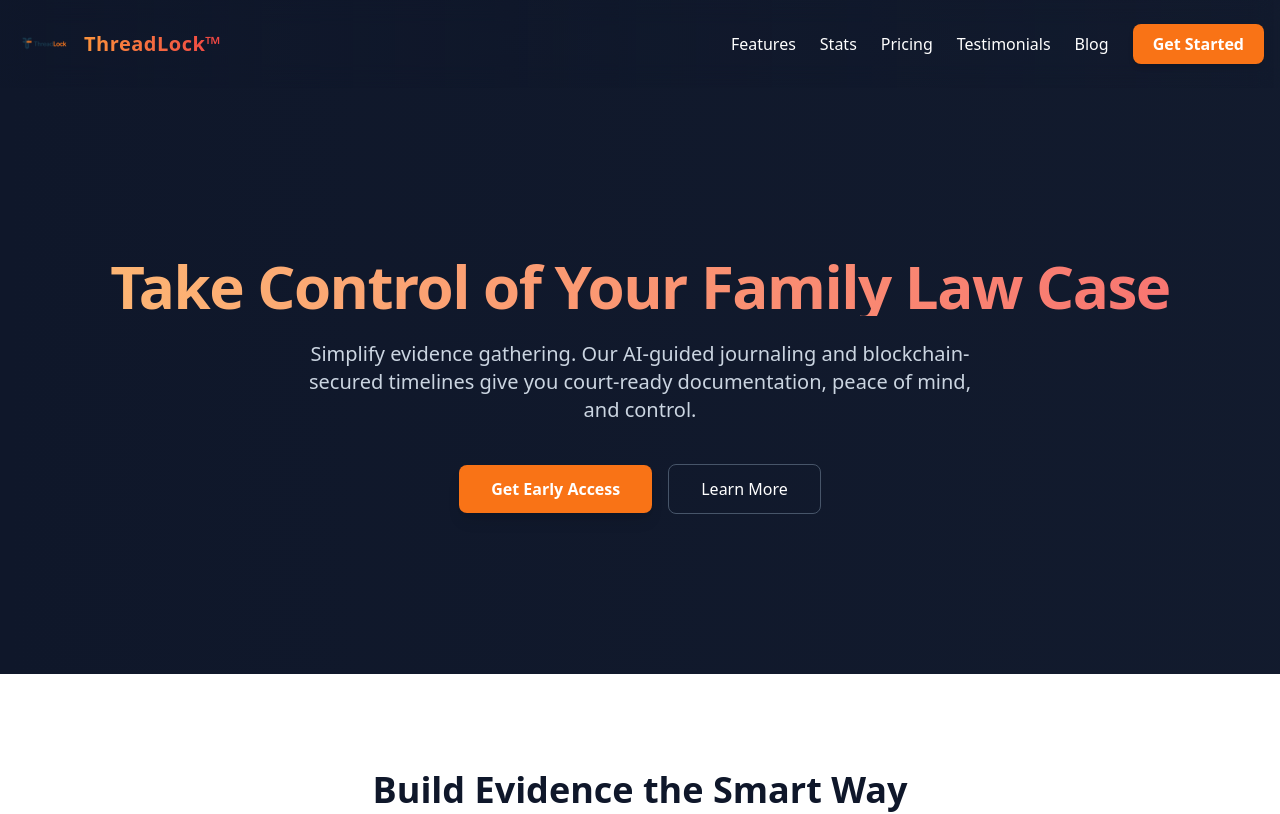
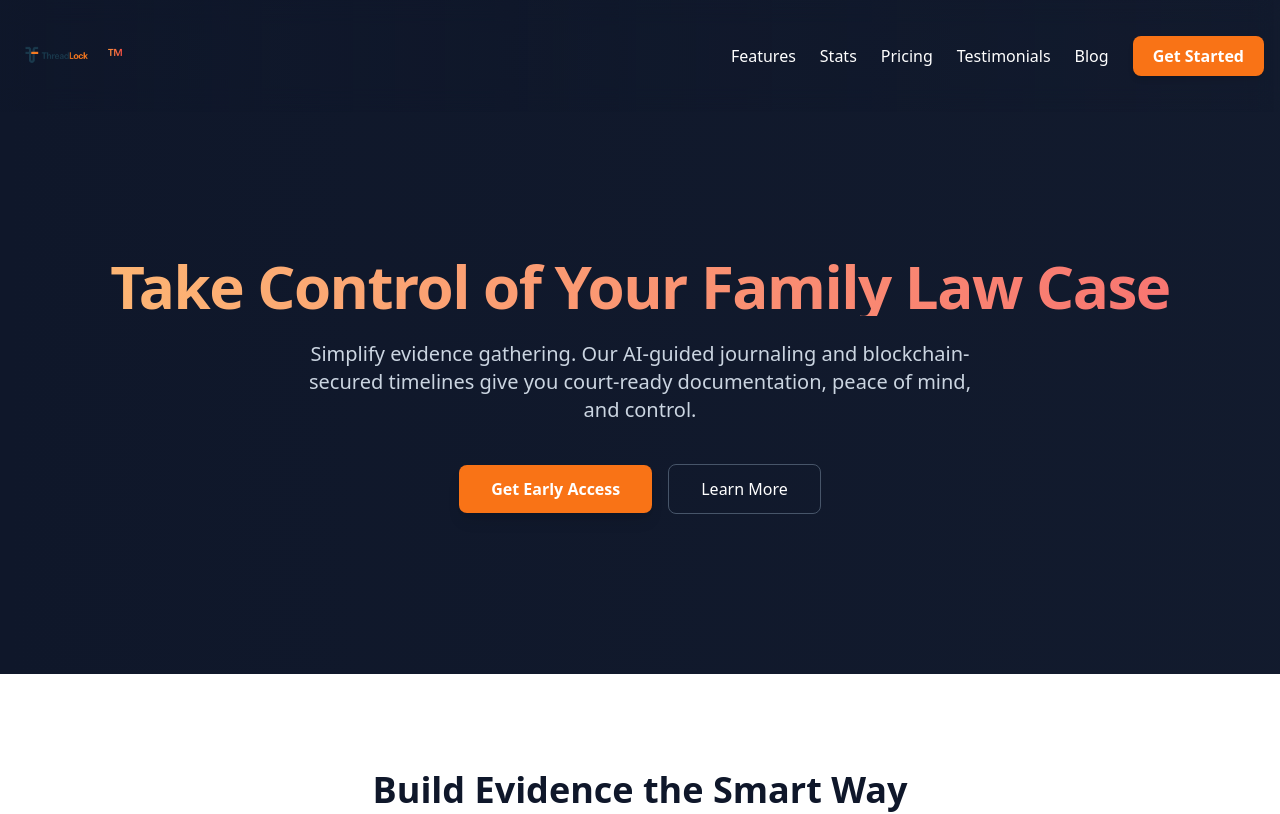
Before and after one commit to RedThreadGrp/ThreadLock, a Next.js app: page / in a window 1280 px wide. Shown: the top 814 px of the page. Built offline with nearby package versions, Linux system fonts and the light colour scheme.

Commit message:
Update index.js

```diff
--- a/pages/index.js
+++ b/pages/index.js
@@ -1,4 +1,4 @@
-import React from 'react';
+import React, { useState } from 'react';
 
 // --- SVG ICONS ---
 // Using inline SVGs is a great practice in React.
@@ -15,12 +15,12 @@ const FileTextIcon = (props) => (
 
 
 // --- HEADER ---
-const Header = () => (
+const Header = ({ handleCheckout, isLoading }) => (
   <header className="absolute top-0 left-0 w-full z-10 p-4 bg-gradient-to-r from-slate-900/50 via-slate-900/20 to-transparent backdrop-blur-md">
     <div className="container mx-auto flex justify-between items-center">
       <div className="flex items-center space-x-3">
-        <img src="/threadlock-logo.png" alt="ThreadLock Logo" className="h-14 w-auto" onError={(e) => { e.target.onerror = null; e.target.src='https://placehold.co/100x100/1e293b/f97316?text=T' }} />
-        <span className="text-transparent bg-clip-text bg-gradient-to-r from-orange-400 to-red-500 font-bold text-xl tracking-wide">ThreadLock™</span>
+        <img src="/threadlock-logo.png" alt="ThreadLock Logo" className="h-20 w-auto" onError={(e) => { e.target.onerror = null; e.target.src='https://placehold.co/100x100/1e293b/f97316?text=T' }} />
+        <span className="text-transparent bg-clip-text bg-gradient-to-r from-orange-400 to-red-500 font-bold text-xl tracking-wide">™</span>
       </div>
       <nav className="hidden md:flex space-x-6 text-white font-medium items-center">
         <a href="#features" className="hover:text-orange-400 transition-colors">Features</a>
@@ -28,9 +28,9 @@ const Header = () => (
         <a href="#pricing" className="hover:text-orange-400 transition-colors">Pricing</a>
         <a href="#testimonials" className="hover:text-orange-400 transition-colors">Testimonials</a>
         <a href="https://blog.threadlock.ai" target="_blank" rel="noopener noreferrer" className="hover:text-orange-400 transition-colors">Blog</a>
-        <a href="#pricing" className="bg-orange-500 text-white font-semibold px-5 py-2 rounded-lg shadow-md hover:bg-orange-600 transform hover:-translate-y-0.5 transition-all duration-300 ease-in-out">
-          Get Started
-        </a>
+        <button onClick={handleCheckout} disabled={isLoading} className="bg-orange-500 text-white font-semibold px-5 py-2 rounded-lg shadow-md hover:bg-orange-600 transform hover:-translate-y-0.5 transition-all duration-300 ease-in-out disabled:bg-orange-400 disabled:cursor-not-allowed">
+          {isLoading ? '...' : 'Get Started'}
+        </button>
       </nav>
     </div>
   </header>
@@ -38,7 +38,7 @@ const Header = () => (
 
 
 // --- HERO SECTION ---
-const HeroSection = () => (
+const HeroSection = ({ handleCheckout, isLoading }) => (
   <section className="relative text-white bg-slate-900 pt-24">
     <div className="absolute inset-0 bg-gradient-to-l from-slate-800/20 to-transparent"></div>
     <div className="relative container mx-auto px-6 py-32 md:py-40 text-center">
@@ -49,12 +49,13 @@ const HeroSection = () => (
         Simplify evidence gathering. Our AI-guided journaling and blockchain-secured timelines give you court-ready documentation, peace of mind, and control.
       </p>
       <div className="mt-10 flex flex-col sm:flex-row justify-center items-center gap-4">
-        <a
-          href="/api/create-checkout-session"
-          className="bg-orange-500 text-white font-semibold px-8 py-3 rounded-lg shadow-lg hover:bg-orange-600 transform hover:-translate-y-1 transition-all duration-300 ease-in-out"
+        <button
+          onClick={handleCheckout}
+          disabled={isLoading}
+          className="bg-orange-500 text-white font-semibold px-8 py-3 rounded-lg shadow-lg hover:bg-orange-600 transform hover:-translate-y-1 transition-all duration-300 ease-in-out disabled:bg-orange-400 disabled:cursor-not-allowed"
         >
-          Get Early Access
-        </a>
+          {isLoading ? 'Processing...' : 'Get Early Access'}
+        </button>
         <a
           href="#features"
           className="border border-slate-600 px-8 py-3 rounded-lg hover:bg-slate-800 hover:border-slate-500 transition-colors"
@@ -158,7 +159,7 @@ const TestimonialsSection = () => (
 );
 
 // --- PRICING SECTION ---
-const PricingSection = () => (
+const PricingSection = ({ handleCheckout, isLoading }) => (
   <section id="pricing" className="py-24 bg-slate-50 text-center text-gray-800">
     <div className="container mx-auto px-6">
       <h2 className="text-3xl md:text-4xl font-bold mb-4 text-slate-900">Early Access Pricing</h2>
@@ -170,12 +171,13 @@ const PricingSection = () => (
         <p className="text-slate-500 mb-6">All core features included</p>
         <div className="text-5xl font-extrabold text-slate-900 mb-1">$10</div>
         <div className="text-lg text-slate-500 mb-8">for your first 6 months</div>
-        <a
-          href="/api/create-checkout-session"
-          className="block w-full bg-orange-500 hover:bg-orange-600 text-white font-semibold py-4 rounded-lg shadow-md transition-all duration-300"
+        <button
+          onClick={handleCheckout}
+          disabled={isLoading}
+          className="block w-full bg-orange-500 hover:bg-orange-600 text-white font-semibold py-4 rounded-lg shadow-md transition-all duration-300 disabled:bg-orange-400 disabled:cursor-not-allowed"
         >
-          Sign Up Now
-        </a>
+          {isLoading ? 'Processing...' : 'Sign Up Now'}
+        </button>
         <p className="text-xs text-slate-400 mt-4">Limited time offer.</p>
       </div>
     </div>
@@ -183,7 +185,7 @@ const PricingSection = () => (
 );
 
 // --- CALL TO ACTION SECTION ---
-const CallToActionSection = () => (
+const CallToActionSection = ({ handleCheckout, isLoading }) => (
   <section className="bg-slate-800 text-white py-20">
     <div className="container mx-auto px-6 text-center">
       <h2 className="text-3xl md:text-4xl font-bold mb-4">
@@ -192,12 +194,13 @@ const CallToActionSection = () => (
       <p className="mb-8 max-w-xl mx-auto text-slate-300">
         Your evidence matters. ThreadLock helps you document, secure, and present it clearly—without the stress.
       </p>
-      <a
-        href="/api/create-checkout-session"
-        className="bg-orange-500 text-white font-semibold px-8 py-4 rounded-lg shadow-lg hover:bg-orange-600 transform hover:-translate-y-1 transition-all duration-300 ease-in-out"
+      <button
+        onClick={handleCheckout}
+        disabled={isLoading}
+        className="bg-orange-500 text-white font-semibold px-8 py-4 rounded-lg shadow-lg hover:bg-orange-600 transform hover:-translate-y-1 transition-all duration-300 ease-in-out disabled:bg-orange-400 disabled:cursor-not-allowed"
       >
-        Claim Early Access
-      </a>
+        {isLoading ? 'Processing...' : 'Claim Early Access'}
+      </button>
     </div>
   </section>
 );
@@ -211,16 +214,53 @@ const Footer = () => (
 
 // --- MAIN PAGE ---
 export default function Home() {
+  const [isLoading, setIsLoading] = useState(false);
+
+  // This function handles the checkout process.
+  const handleCheckout = async () => {
+    setIsLoading(true); // Set loading state to true
+    try {
+      // Send a POST request to the API route.
+      const response = await fetch('/api/create-checkout-session', {
+        method: 'POST',
+        headers: {
+          'Content-Type': 'application/json',
+        },
+      });
+
+      if (!response.ok) {
+        // If the server response is not OK, throw an error.
+        throw new Error('Failed to create checkout session.');
+      }
+
+      // Get the session URL from the response.
+      const { url } = await response.json();
+
+      // Redirect the user to the Stripe checkout page.
+      if (url) {
+        window.location.href = url;
+      } else {
+        throw new Error('Checkout URL not found.');
+      }
+    } catch (error) {
+      console.error('Checkout error:', error);
+      // You can add user-facing error handling here, e.g., a toast notification.
+      alert('An error occurred. Please try again.');
+      setIsLoading(false); // Reset loading state on error
+    }
+    // No need to set isLoading to false on success, as the page will redirect.
+  };
+
   return (
     <div className="bg-white">
-      <Header />
+      <Header handleCheckout={handleCheckout} isLoading={isLoading} />
       <main className="flex flex-col w-full overflow-x-hidden">
-        <HeroSection />
+        <HeroSection handleCheckout={handleCheckout} isLoading={isLoading} />
         <FeaturesSection />
         <StatisticsSection />
         <TestimonialsSection />
-        <PricingSection />
-        <CallToActionSection />
+        <PricingSection handleCheckout={handleCheckout} isLoading={isLoading} />
+        <CallToActionSection handleCheckout={handleCheckout} isLoading={isLoading} />
       </main>
       <Footer />
     </div>
```
